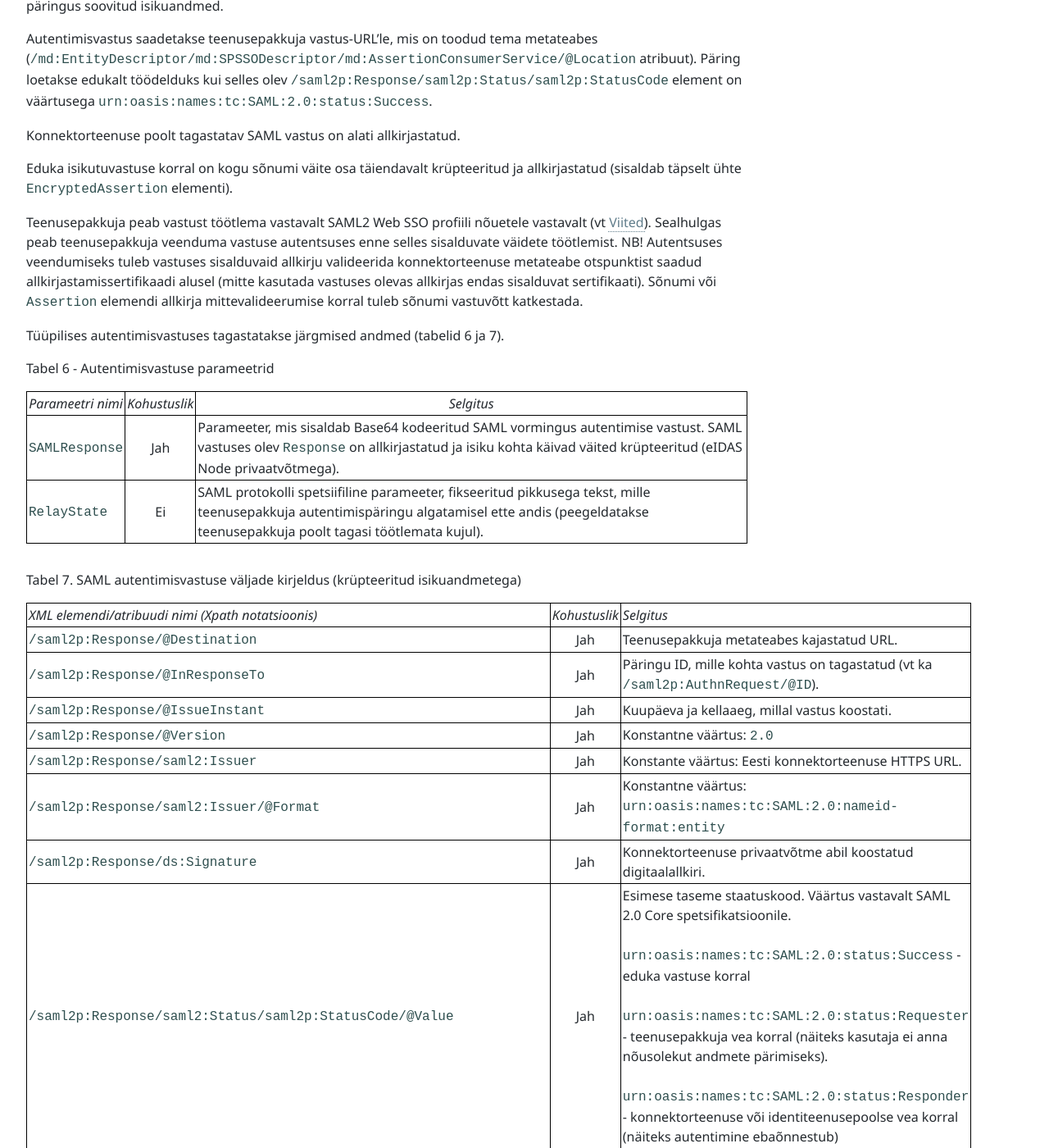
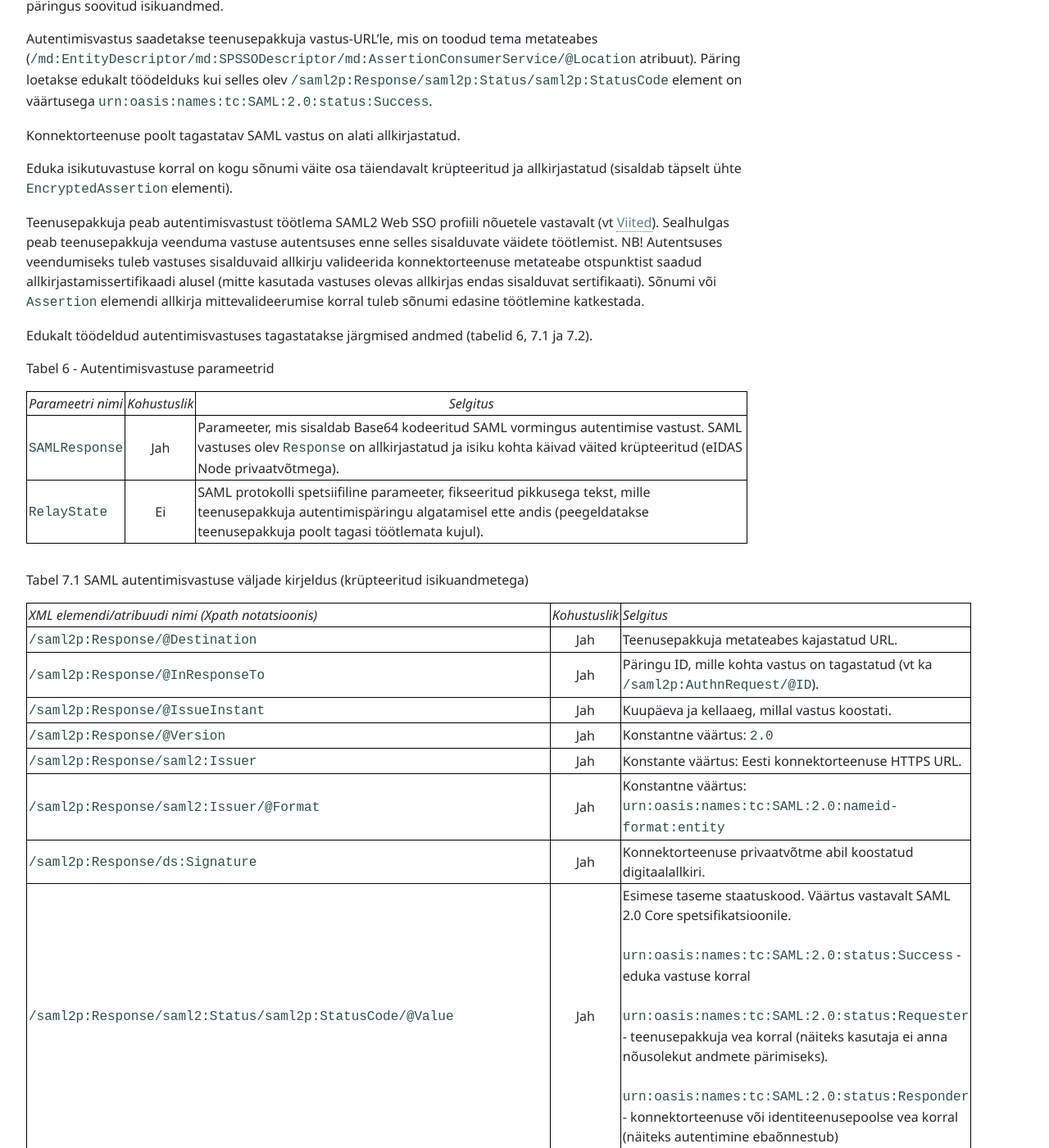
Before and after one commit to e-gov/eIDAS-Node, a Jekyll site: the page built from Spetsifikatsioon.md, in a window 1280 px wide and 1400 px high, scrolled down 11581 px. Shown: the whole window at 82% size. Built offline with Jekyll 4.4.1, drawn with Linux system fonts in a browser that asks for light colours; some of the changed text lies outside the part shown.

Commit message:
TARAEI-30 - parandused

```diff
--- a/Spetsifikatsioon.md
+++ b/Spetsifikatsioon.md
@@ -7,7 +7,7 @@ Märkus. Lahtised küsimused on markeeritud sümbolitega `//`.
 
 # RIA eIDAS konnektorteenuse spetsifikatsioon
 {: .no_toc}
-v 0.6
+v 0.7
 
 - TOC
 {:toc}
@@ -316,9 +316,9 @@ Konnektorteenuse poolt tagastatav SAML vastus on alati allkirjastatud.
 
 Eduka isikutuvastuse korral on kogu sõnumi väite osa täiendavalt krüpteeritud ja allkirjastatud (sisaldab täpselt ühte `EncryptedAssertion` elementi).
 
-Teenusepakkuja peab vastust töötlema vastavalt SAML2 Web SSO profiili nõuetele vastavalt (vt [Viited](Viited)). Sealhulgas peab teenusepakkuja veenduma vastuse autentsuses enne selles sisalduvate väidete töötlemist. NB! Autentsuses veendumiseks tuleb vastuses sisalduvaid allkirju valideerida konnektorteenuse metateabe otspunktist saadud allkirjastamissertifikaadi alusel (mitte kasutada vastuses olevas allkirjas endas sisalduvat sertifikaati). Sõnumi või `Assertion` elemendi allkirja mittevalideerumise korral tuleb sõnumi vastuvõtt katkestada.
+Teenusepakkuja peab autentimisvastust töötlema SAML2 Web SSO profiili nõuetele vastavalt (vt [Viited](Viited)). Sealhulgas peab teenusepakkuja veenduma vastuse autentsuses enne selles sisalduvate väidete töötlemist. NB! Autentsuses veendumiseks tuleb vastuses sisalduvaid allkirju valideerida konnektorteenuse metateabe otspunktist saadud allkirjastamissertifikaadi alusel (mitte kasutada vastuses olevas allkirjas endas sisalduvat sertifikaati). Sõnumi või `Assertion` elemendi allkirja mittevalideerumise korral tuleb sõnumi edasine töötlemine katkestada.
 
-Tüüpilises autentimisvastuses tagastatakse järgmised andmed (tabelid 6 ja 7).
+Edukalt töödeldud autentimisvastuses tagastatakse järgmised andmed (tabelid 6, 7.1 ja 7.2).
 
 Tabel 6 - Autentimisvastuse parameetrid
 
@@ -327,7 +327,7 @@ Tabel 6 - Autentimisvastuse parameetrid
 | `SAMLResponse` | Jah | Parameeter, mis sisaldab Base64 kodeeritud SAML vormingus autentimise vastust. SAML vastuses olev `Response` on allkirjastatud ja isiku kohta käivad väited krüpteeritud (eIDAS Node privaatvõtmega). |
 | `RelayState` | Ei | SAML protokolli spetsiifiline parameeter, fikseeritud pikkusega tekst, mille teenusepakkuja autentimispäringu algatamisel ette andis (peegeldatakse teenusepakkuja poolt tagasi töötlemata kujul). |
 
-Tabel 7. SAML autentimisvastuse väljade kirjeldus (krüpteeritud isikuandmetega)
+Tabel 7.1 SAML autentimisvastuse väljade kirjeldus (krüpteeritud isikuandmetega)
 
 | XML elemendi/atribuudi nimi (Xpath notatsioonis)        | Kohustuslik           | Selgitus  |
 |:-------------|:-------------:|:----|
@@ -344,7 +344,7 @@ Tabel 7. SAML autentimisvastuse väljade kirjeldus (krüpteeritud isikuandmetega
 | `/saml2p:Response/saml2:EncryptedAssertion/` | Jah | Isikuandmete info krüpteeritud kujul. Eduka vastuse korral ainult üks element. |
 
 
-Tabel 7.1 SAML `Assertion` sisu eduka isikutuvastuse korral.
+Tabel 7.2 SAML `Assertion` sisu eduka isikutuvastuse korral.
 
 | XML elemendi/atribuudi nimi (Xpath notatsioonis)        | Kardinaalsus           | Selgitus  |
 |:-------------|:-------------:|:----|
@@ -354,7 +354,7 @@ Tabel 7.1 SAML `Assertion` sisu eduka isikutuvastuse korral.
 | `/saml2:Assertion/saml2:Conditions` | 1 | Kitsendused isikutuvastuse väidete kasutamise kohta. |
 | `/saml2:Assertion/saml2:AuthnStatement/saml2:AuthnContext/saml2:AuthnContextClassRef` | 1 | Isiku identiteedi tagatistase (madal, märkimisväärne ja kõrge). Võimalikud väärtused: `http://eidas.europa.eu/LoA/low`, `http://eidas.europa.eu/LoA/substantial`, `http://eidas.europa.eu/LoA/high` |
 | `/saml2:Assertion/saml2:AttributeStatement/` | 1 | Koondab väited autenditud isiku andmete kohta. |
-| `/saml2:Assertion/saml2:AttributeStatement/saml2:Attribute` | 1..n | Sh atribuudid füüsilise isiku, juriidilise isiku, esindatava füüsilise isiku või esindatava juriidilise isiku kohta. <br><br>Sisaldab vähemalt miinimumkomplekti väidetest, mida SAML AuthnRequestis küsiti (sisaldas atribuuti isRequired="True"). |
+| `/saml2:Assertion/saml2:AttributeStatement/saml2:Attribute` | 1..n | Sh atribuudid füüsilise isiku, juriidilise isiku, esindatava füüsilise isiku või esindatava juriidilise isiku kohta. <br><br>Peab sisaldama minimaalselt väiteid, mille puhul `AuthnRequest`-s kasutati atribuuti isRequired="True". Vt eIDAS Message Format v1.1-2 (vt [Viited](Viited)) |
 
 
 ## 8 Toetatud riikide nimekiri
@@ -832,6 +832,7 @@ Edukas autentimine eIDAS-autentimisvõrgus näeb välja järgmisena:
 
 | Versioon, kuupäev | Muudatus |
 |-----------------|--------------|
+| 0.7, 15.02.2018  | Autentimisvastuse täpsustused. |
 | 0.6, 13.02.2018  | Ühendatud "eIDASe siseriiklike usaldus- ja krüptonõuetega" üheks dokumendiks. Väiksemaid täiendusi |
 | 0.5, 13.02.2018   | Korrastus. Vastuse täpsustused. XML nimeruumid |
 | 0.4, 09.02.2018   | Metateabe otspunkti vastuse täpsustused |
```
